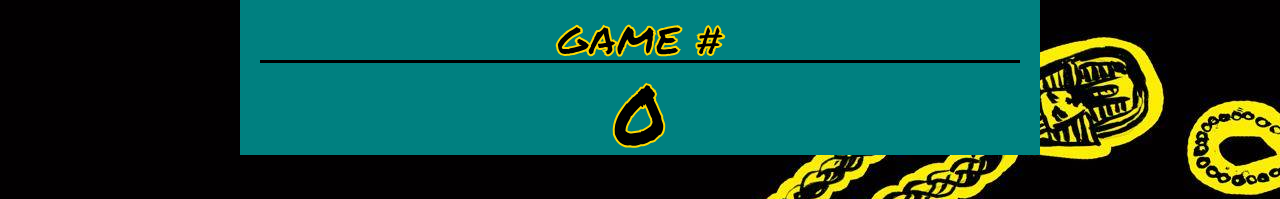
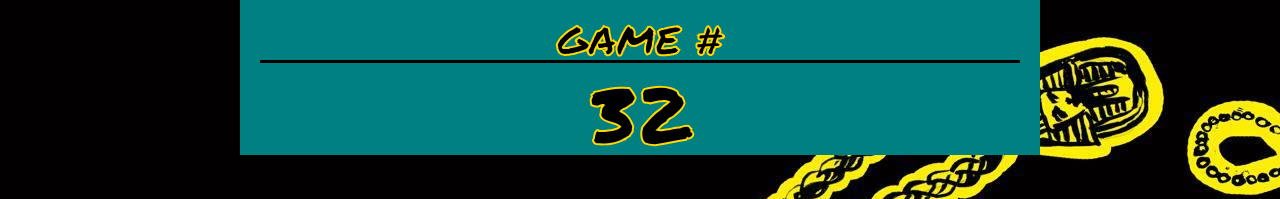
Before and after one commit to smessiah777/Run-The-Jewels-game, a plain HTML site: page index.html in a window 1280 px wide. Both pictures are taken after a click on the link 640 px from the left and 719 px from the top of the page. Shown: the part 1000-1199 px from the top of the page. Drawn offline with nearby package versions, Linux system fonts and the light colour scheme.

Commit message:
added click event to the hero section icon

```diff
--- a/assets/css/style.css
+++ b/assets/css/style.css
@@ -34,6 +34,7 @@ body {
   margin-bottom: 75px;
   margin-left: 50px;
   /* border-bottom: 2px solid teal; */
+  overflow: hidden;
   z-index: 2;
 }
 
--- /dev/null
+++ b/assets/javascript/game.js
@@ -0,0 +1,41 @@
+$(document).ready(function() {
+  var jewels = {
+    j1: {
+      name: "j1",
+      value: 0
+    },
+    j2: {
+      name: "j2",
+      value: 0
+    },
+    j3: {
+      name: "j3",
+      value: 0
+    },
+    j4: {
+      name: "j4",
+      value: 0
+    }
+  };
+
+  var wins = 0;
+  var losses = 0;
+  var jewelScore = 0;
+  var targetScore = 0;
+
+  //hero section button start
+  $("#enter-icon").on("click", function() {
+    gameNum();
+  });
+
+  function gameNum() {
+    var goalNum = Math.round(Math.random() * (120 - 19) + 19);
+    $("#game-number").html(goalNum);
+    console.log("I am the goal number " + goalNum);
+  }
+
+  //   function jewelNum() {
+  //     var rndJewel = Math.round(Math.random() * (12 - 1) + 1);
+  //     $(".jewel-img").html(rndJewel);
+  //   }
+});
--- a/index.html
+++ b/index.html
@@ -17,6 +17,11 @@
       href="https://fonts.googleapis.com/css?family=Permanent+Marker"
       rel="stylesheet"
     />
+    <script
+      src="https://code.jquery.com/jquery-3.3.1.min.js"
+      integrity="sha256-FgpCb/KJQlLNfOu91ta32o/NMZxltwRo8QtmkMRdAu8="
+      crossorigin="anonymous"
+    ></script>
     <link
       rel="shortcut icon"
       href="./assets/images/mike_elp.png"
@@ -93,5 +98,6 @@
         </div>
       </div>
     </section>
+    <script src="./assets/javascript/game.js"></script>
   </body>
 </html>
```
